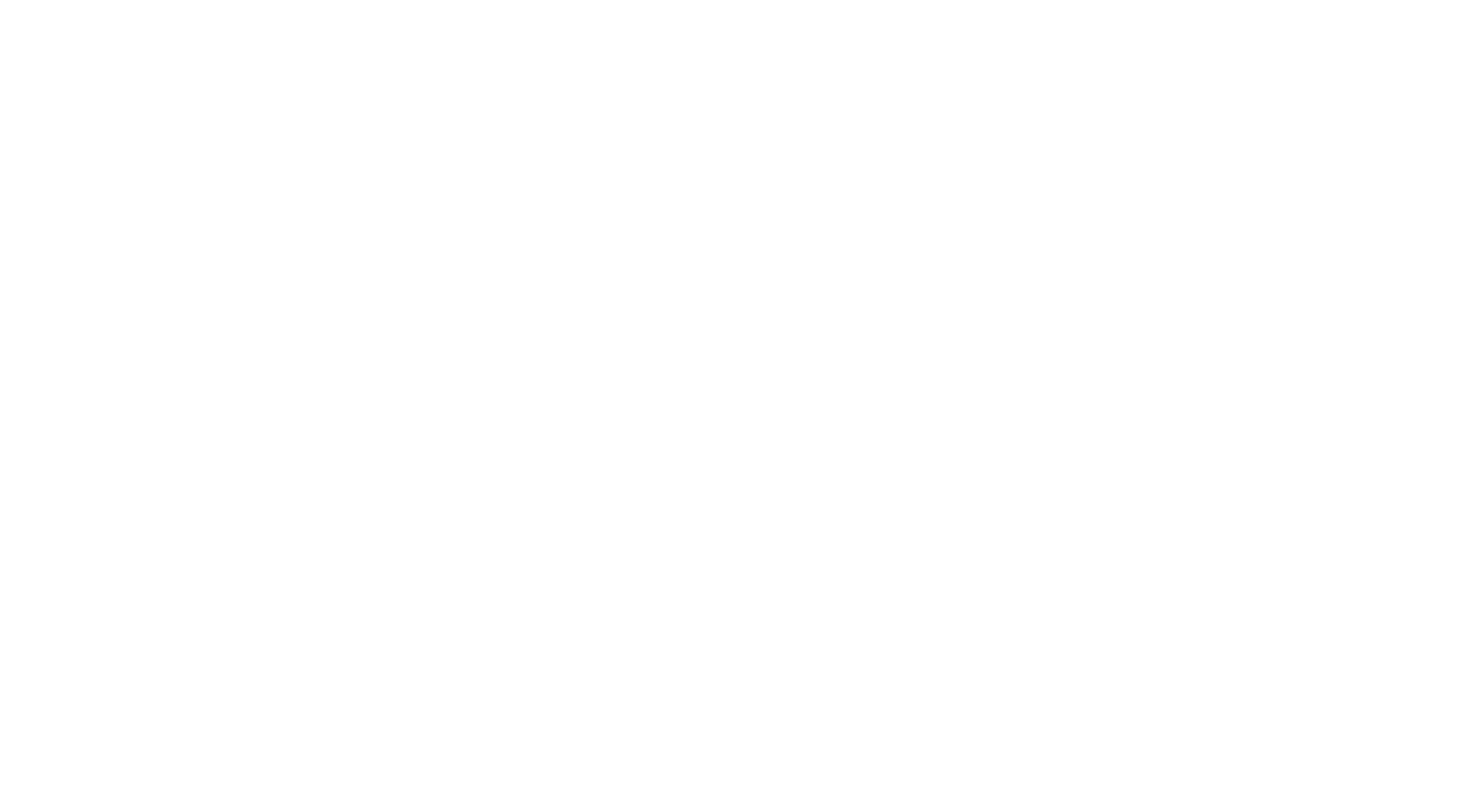
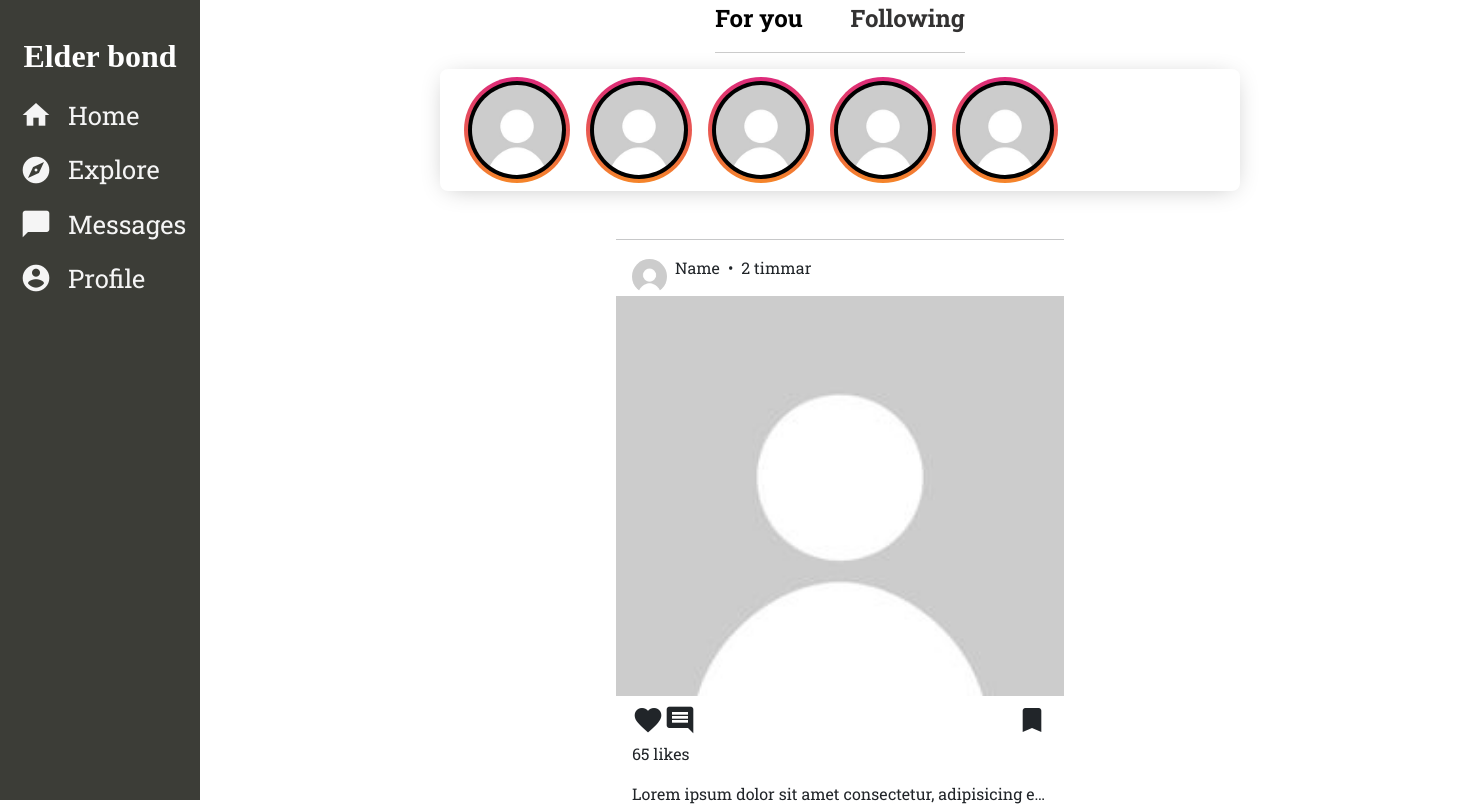
Before and after one commit to baldx/social-media-clone, a React (Vite) app in the folder client/: page / in a window 1280 px wide. Shown: the top 806 px of the page, 1480 px wide, since content can reach past the window. Built offline with nearby package versions, Linux system fonts and the light colour scheme; a web font is replaced by a local one.

Commit message:
add routing

```diff
--- /dev/null
+++ b/client/src/Router.jsx
@@ -0,0 +1,33 @@
+import { createBrowserRouter, RouterProvider } from 'react-router-dom';
+import LandingPage from './components/Landingpage'; // The main page with Stories and Link components
+import Login from './components/Login'; // Login Component
+import Signup from './components/Signup'; // Signup Component
+import Navbar from './components/Navbar'; // Common Navbar Component
+import ErrorPage from './components/ErrorPage'; // Error Page Component
+
+const Router = () => {
+  const router = createBrowserRouter([
+    {
+      path: "/",
+      element: (
+        <>
+          <Navbar /> {/* navbar is always visible */}
+          <LandingPage /> {/* landingPage component with Stories and Link */}
+        </>
+      ),
+      errorElement: <ErrorPage />, //adds error page if something went wrong
+    },
+    {
+        path: "/login", //adds login path
+        element: <Login />,
+    },
+    {
+        path: "/signup",//adds signup path
+        element: <Signup />
+    }
+  ]);
+
+  return <RouterProvider router={router} />;
+};
+
+export default Router;
--- a/client/src/main.jsx
+++ b/client/src/main.jsx
@@ -1,6 +1,5 @@
 import 'bootstrap/dist/css/bootstrap.min.css';
-
-
+import Router from './Router.jsx';
 import { StrictMode } from 'react'
 import { createRoot } from 'react-dom/client'
 import './index.css'
@@ -10,6 +9,6 @@ import App from './App.jsx'
 
 createRoot(document.getElementById('root')).render(
   <StrictMode>
-    <App />
+    <Router />
   </StrictMode>,
 )
```
